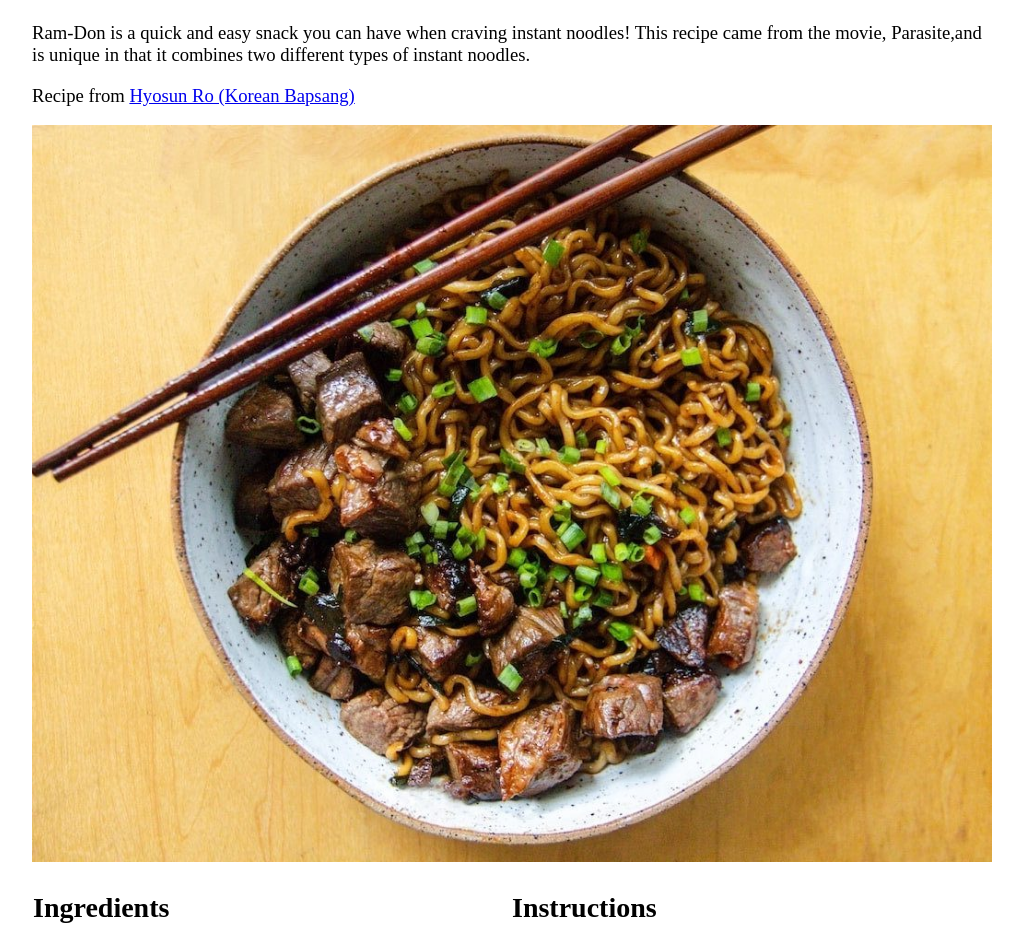
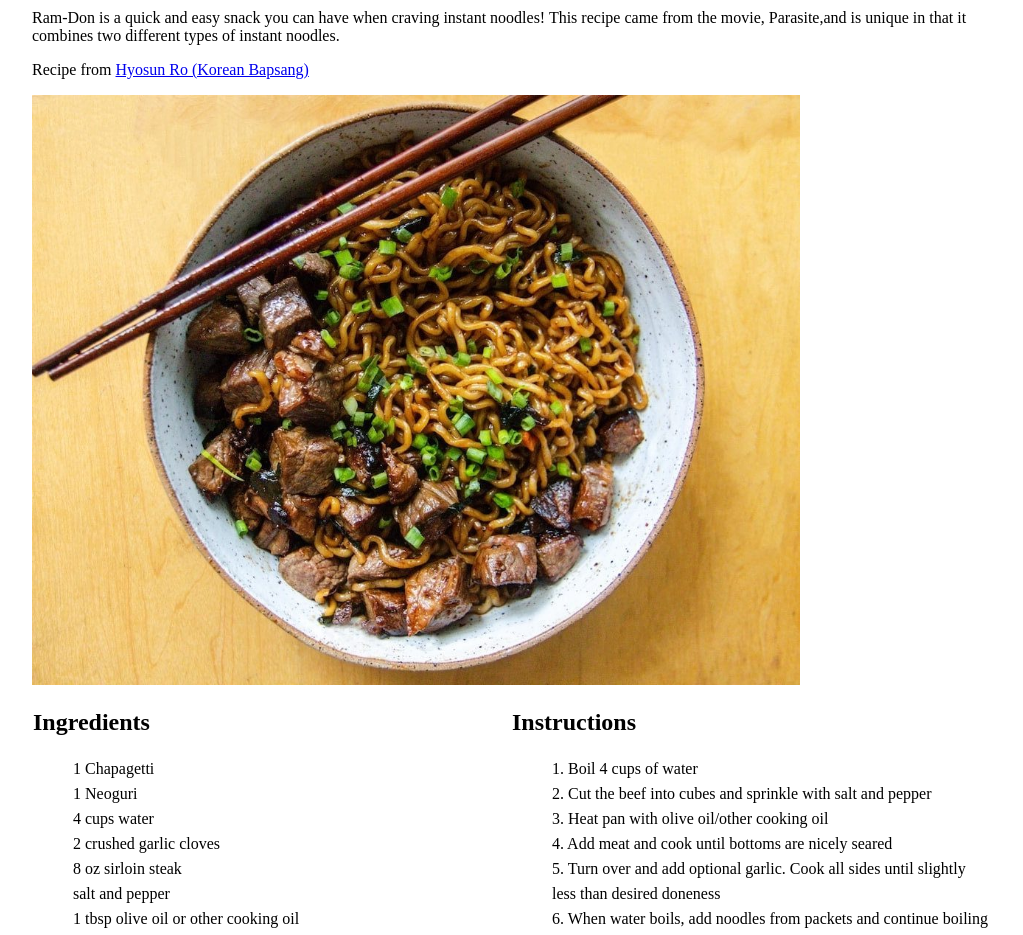
Before and after one commit to jinnyspark/iffall2020, a plain HTML site: page recipe/wireframe/index.html in a window 1280 px wide. Shown: the part 71-1006 px from the top of the page, without its empty margins (128-1151 px from the left). Drawn offline with Linux system fonts and the light colour scheme.

Commit message:
Add files via upload

```diff
--- a/recipe/wireframe/css/styles.css
+++ b/recipe/wireframe/css/styles.css
@@ -1,12 +1,16 @@
 img {
-    max-width: 100%;
+    width: 80%;
+
 }
 
+header {
+    font-size: 12pt;
+}
 
 body {
     max-width: 960px;
     margin: auto;
-    font-size: 14pt;
+    font-size: 12pt;
 }
 
 @media (min-width: 640px){
@@ -25,8 +29,3 @@ li {
 div {
     width: 80%;
 }
-
-.ingredients ul {
-    margin-left: 0px;
-    list-style-type: none;
-}
```
